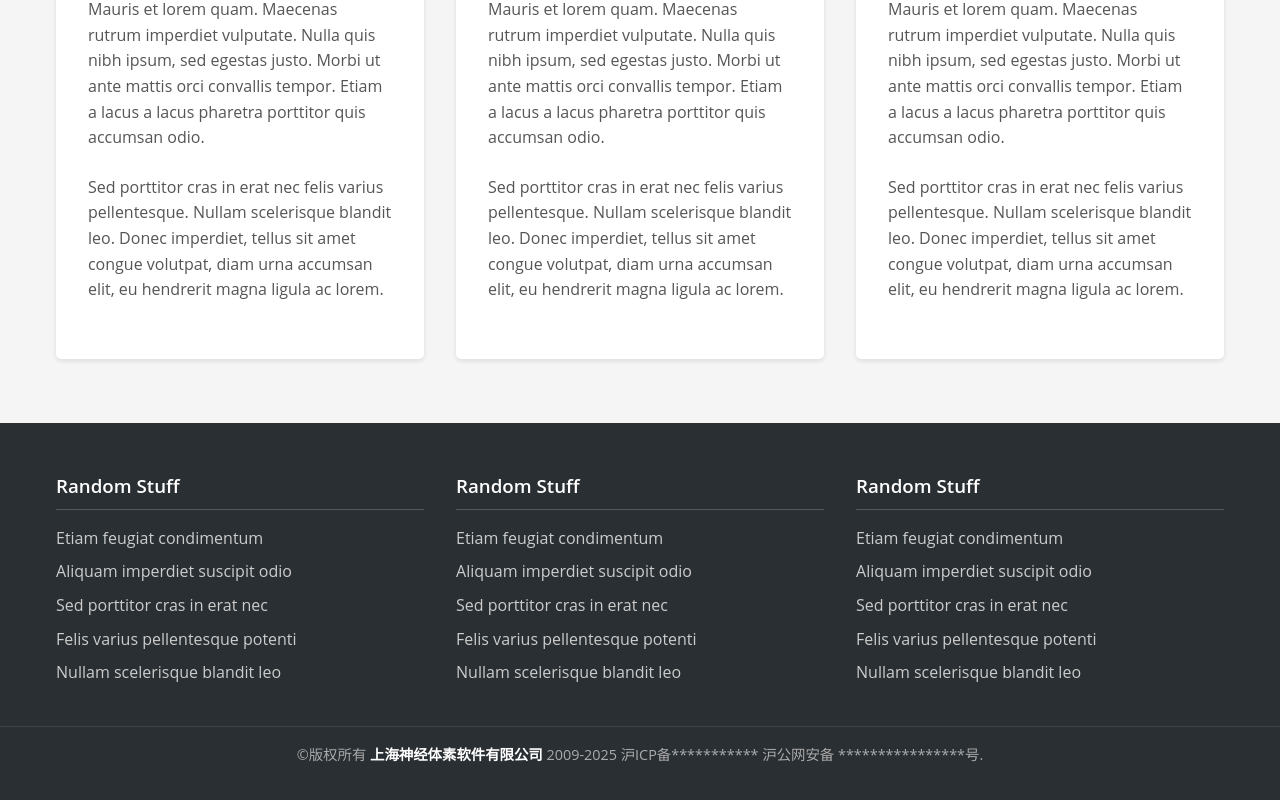
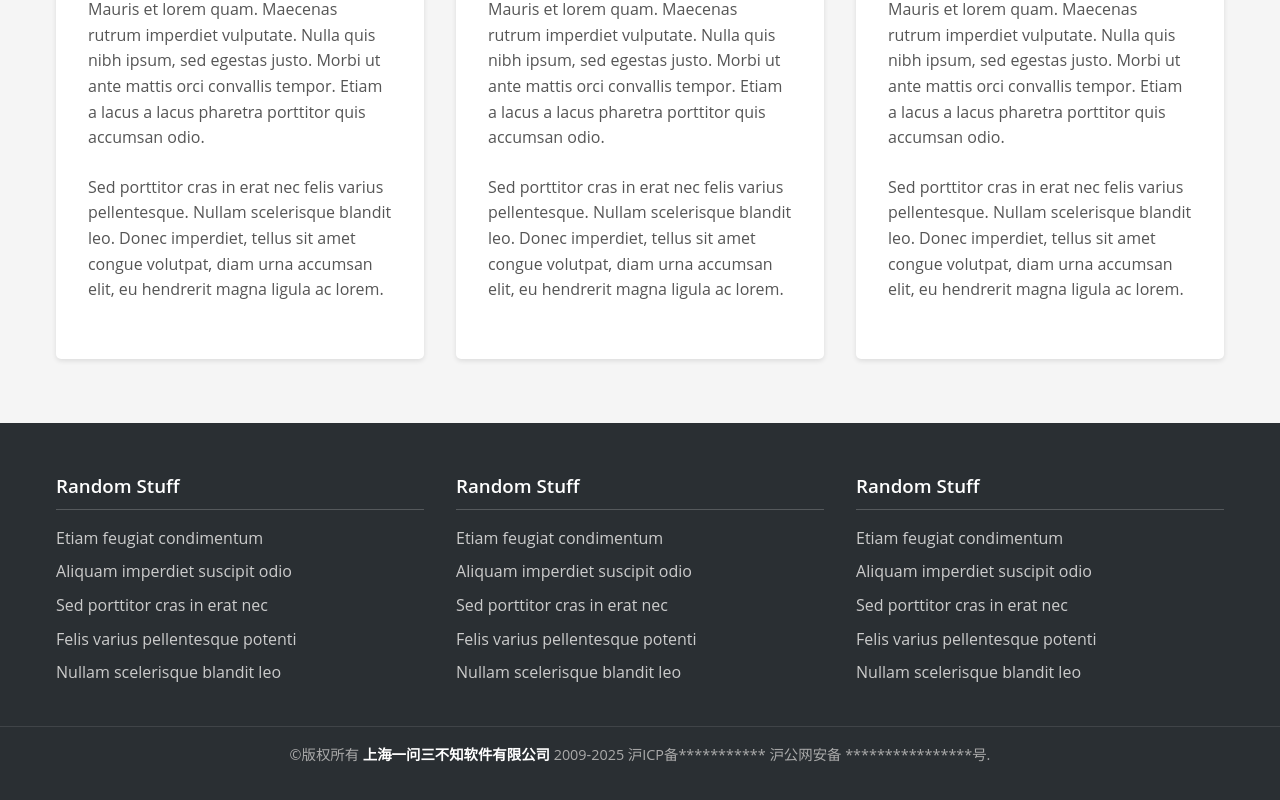
Before and after one commit to NeuraVoxel/NeuraVoxel.github.io, a React (Create React App) app: page /no-sidebar in a window 1280 px wide. Shown: the part 668-1468 px from the top of the page. Built offline with nearby package versions, Linux system fonts and the light colour scheme.

Commit message:
docs(Footer): update company name in copyright notice

```diff
--- a/src/components/Footer.tsx
+++ b/src/components/Footer.tsx
@@ -98,7 +98,7 @@ const Footer: React.FC = () => {
         </FooterSection>
       </FooterContent>
       <Copyright>
-        <p>&copy;版权所有 <strong><span style={{ color: 'white' }}>上海神经体素软件有限公司</span></strong> 2009-2025 沪ICP备***********  沪公网安备 ****************号. </p>
+        <p>&copy;版权所有 <strong><span style={{ color: 'white' }}>上海一问三不知软件有限公司</span></strong> 2009-2025 沪ICP备***********  沪公网安备 ****************号. </p>
       </Copyright>
     </FooterContainer>
   );
```
